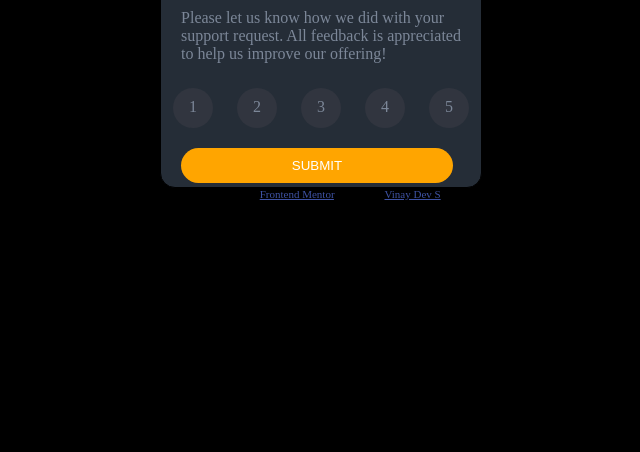
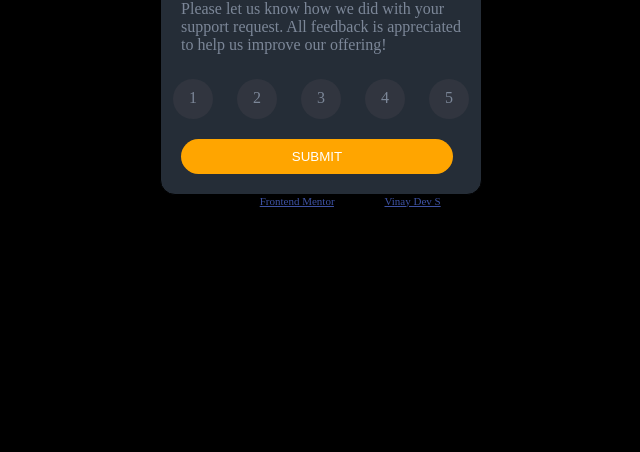
Before and after one commit to vinay-devs/interactive-rating-component-, a plain HTML site: page index.html in a window 1280 px wide. Shown: the part 364-816 px from the top of the page, without its empty margins (319-959 px from the left). Drawn offline with Linux system fonts and the light colour scheme.

Commit message:
creates readme and fixed height

```diff
--- a/index.html
+++ b/index.html
@@ -6,9 +6,6 @@
   <link rel="stylesheet" href="./style.css">
   <link rel="icon" type="image/png" sizes="32x32" href="./images/favicon-32x32.png">
   <link rel="icon" type="image/"
-  <title>Frontend Mentor | Interactive rating component</title>
-
-  <!-- Feel free to remove these styles or customise in your own stylesheet 👍 -->
 
 </head>
 <body>
--- a/style.css
+++ b/style.css
@@ -11,7 +11,6 @@ body{
 }
 .submit{
     background-color: hsl(213, 19%, 18%);
-    height: 35vh;
     display: flex;
     flex-direction: column;
     justify-content: center;
```
Also changed, not shown: activestate.png (added), sshotweb.png (added), ssmob.png (added), ssthankyou.png (added), 2 other files.
